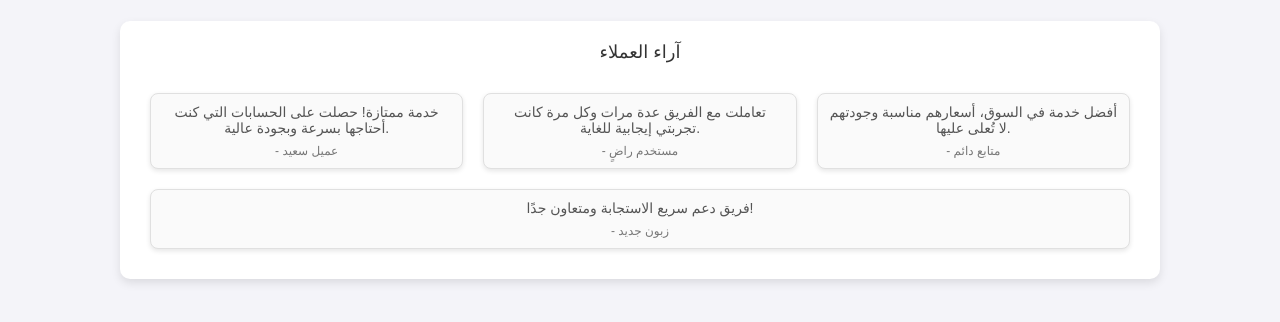
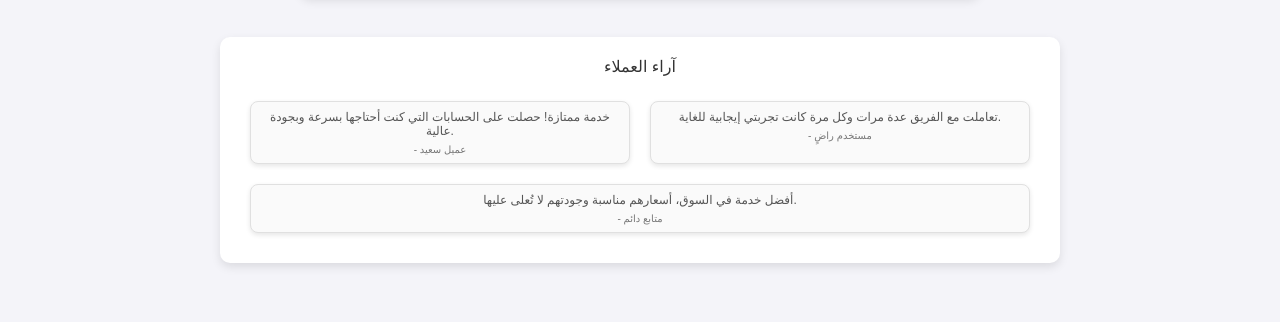
Before and after one commit to nnnnnmnn9hj/my-website-, a plain HTML site: page index.html in a window 1280 px wide. Shown: the part 360-682 px from the top of the page. Drawn offline with Linux system fonts and the light colour scheme.

Commit message:
Update index.html

```diff
--- a/index.html
+++ b/index.html
@@ -79,7 +79,7 @@
         .reviews {
             margin-top: 40px;
             width: 80%;
-            max-width: 1000px; /* Wider for horizontal layout */
+            max-width: 800px; /* Adjusted width for better alignment */
             background: #ffffff;
             padding: 20px;
             border-radius: 10px;
@@ -90,38 +90,38 @@
         }
 
         .review-header {
-            font-size: 18px; /* Reduced header size */
+            font-size: 16px; /* Reduced header size */
             color: #333;
-            margin-bottom: 20px;
+            margin-bottom: 15px;
             width: 100%; /* Make header full-width */
             text-align: center;
         }
 
         .review-item {
             margin: 10px;
-            padding: 10px; /* Reduced padding */
+            padding: 8px; /* Reduced padding */
             border: 1px solid #e0e0e0;
             border-radius: 8px;
             background: #fafafa;
             box-shadow: 0 2px 5px rgba(0, 0, 0, 0.1);
             transition: transform 0.3s ease, box-shadow 0.3s ease;
-            flex: 1 1 calc(25% - 20px); /* 4 items per row with spacing */
+            flex: 1 1 calc(33% - 20px); /* 3 items per row with spacing */
             min-width: 180px; /* Smaller minimum width */
         }
 
         .review-item:hover {
-            transform: translateY(-8px); /* Smaller lift effect */
-            box-shadow: 0 6px 10px rgba(0, 0, 0, 0.2); /* Slightly stronger shadow */
+            transform: translateY(-6px); /* Smaller lift effect */
+            box-shadow: 0 4px 8px rgba(0, 0, 0, 0.2); /* Slightly stronger shadow */
         }
 
         .review-text {
-            font-size: 14px; /* Reduced text size */
+            font-size: 12px; /* Reduced text size */
             color: #555;
-            margin-bottom: 8px; /* Reduced spacing */
+            margin-bottom: 6px; /* Reduced spacing */
         }
 
         .review-author {
-            font-size: 12px; /* Reduced author size */
+            font-size: 10px; /* Reduced author size */
             color: #777;
         }
     </style>
@@ -156,10 +156,6 @@
             <div class="review-text">أفضل خدمة في السوق، أسعارهم مناسبة وجودتهم لا تُعلى عليها.</div>
             <div class="review-author">- متابع دائم</div>
         </div>
-        <div class="review-item">
-            <div class="review-text">فريق دعم سريع الاستجابة ومتعاون جدًا!</div>
-            <div class="review-author">- زبون جديد</div>
-        </div>
     </div>
 </body>
 </html>
```
